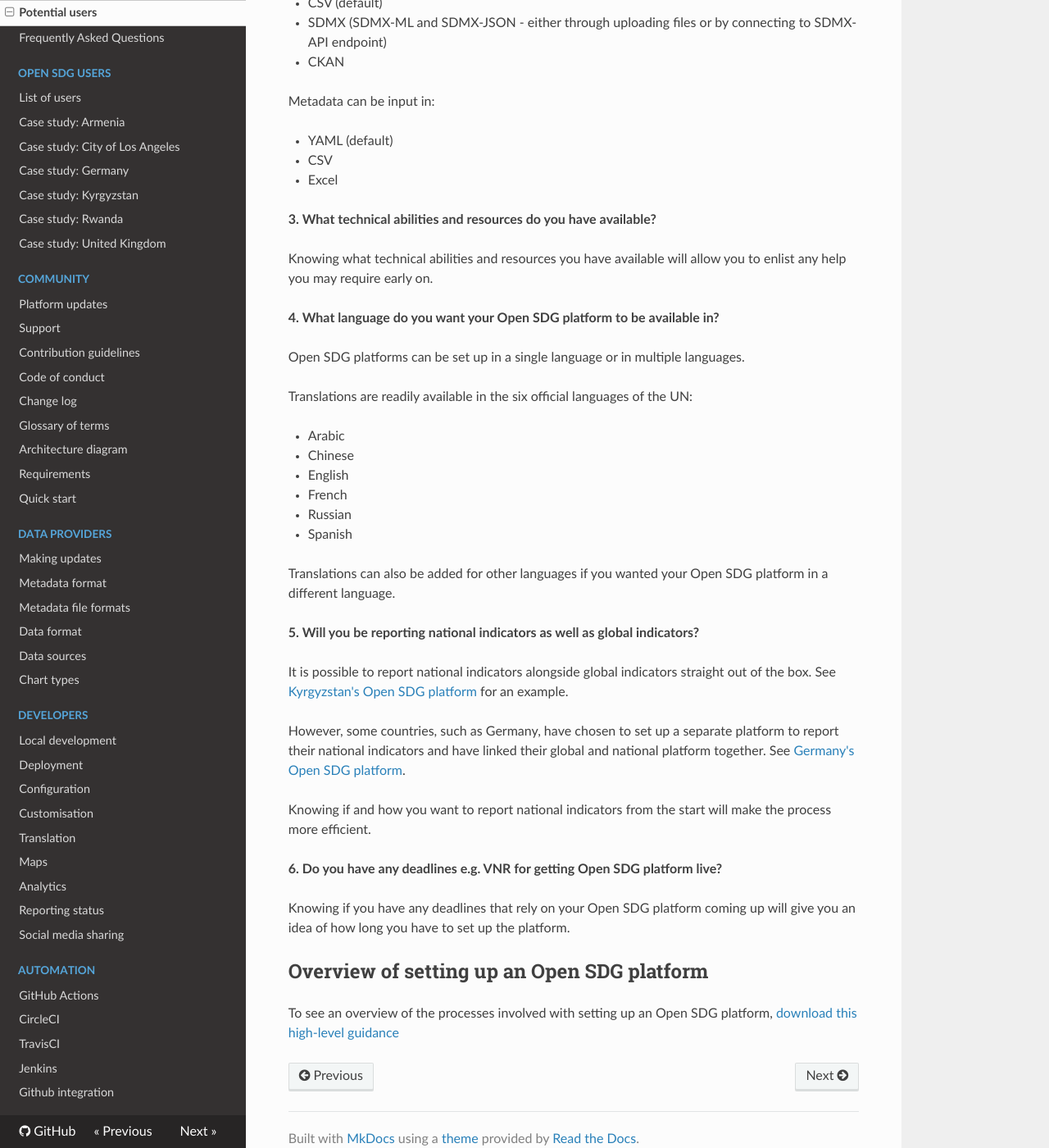
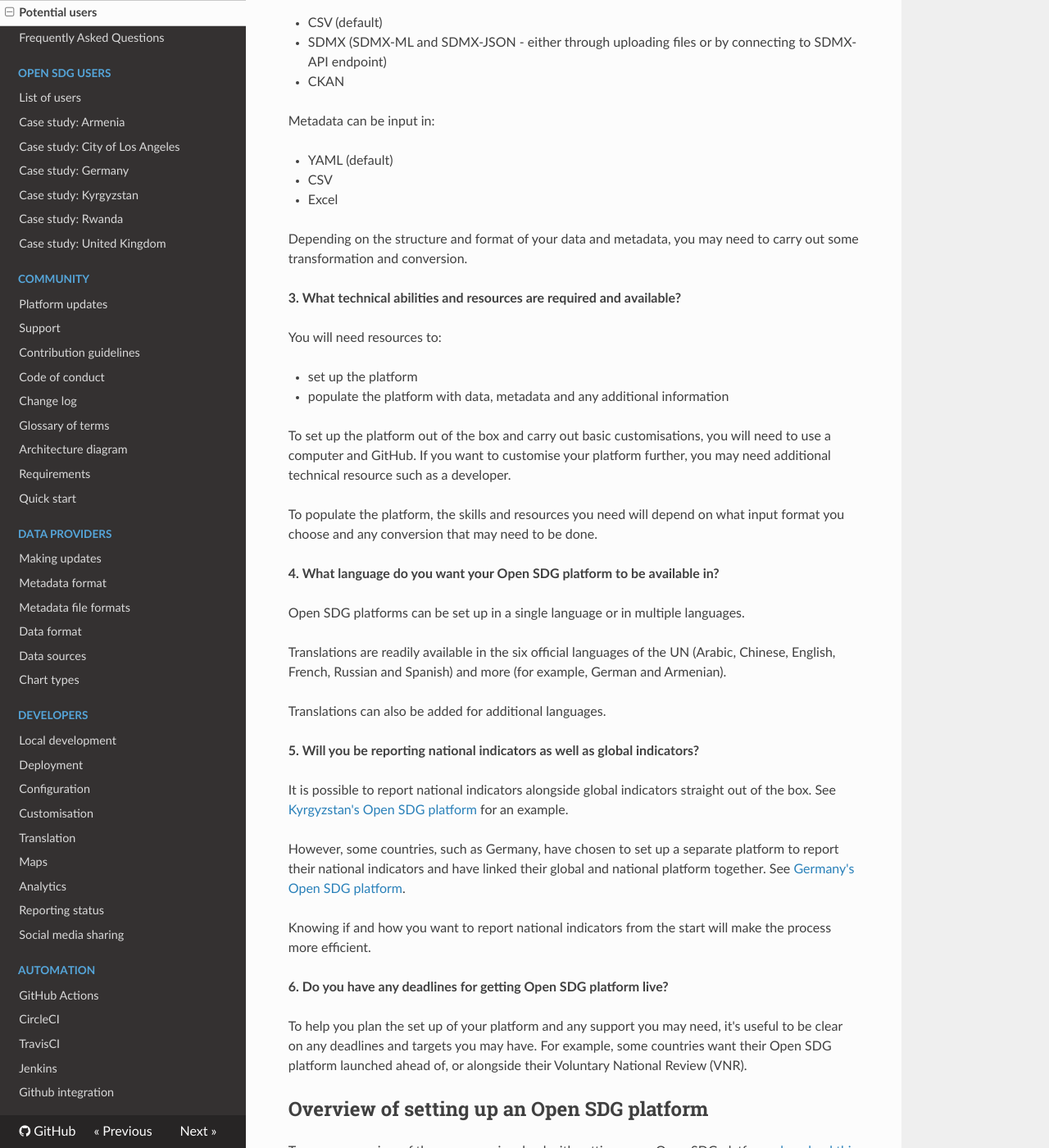
Before and after one commit to open-sdg/open-sdg, an MkDocs documentation site: the page built from docs/potential-users.md, in a window 1280 px wide and 1400 px high, scrolled down 680 px. Shown: the whole window at 82% size. Built offline with MkDocs 1.6.1, drawn with Linux system fonts in a browser that asks for light colours; nearby versions of some CDN libraries; old or Windows-style settings are respelled for this version of MkDocs; some of the changed text lies outside the part shown.

Commit message:
Update potential-users.md

```diff
--- a/docs/potential-users.md
+++ b/docs/potential-users.md
@@ -1,6 +1,8 @@
 <h1>Potential users</h1>
 
 If you are considering using an Open SDG platform, we would love to hear about it. Please email the Open SDG team at [opensdg@googlegroups.com](mailto:opensdg@googlegroups.com) or [raise an issue on GitHub](https://github.com/open-sdg/open-sdg/issues/new) to let us know and ask us questions.
+
+For general information about Open SDG, please also see the [FAQ page](faq.md) and the [Features page](open-sdg-features.md). When you are ready to start setting up your Open SDG platform, check out the [quick start guide](quick-start.md).
 
 ## Considerations
 
@@ -8,11 +10,11 @@
 
 **1. How much data and metadata has been collected?**
 
-Setting up an Open SDG platform is quite straightforward and doesn't take much time. However, collecting data and metadata for each of the indicators is more difficult and can be very time consuming, and it is just as important to report metadata as it is data.
+Setting up an Open SDG platform doesn't take too much time. The length of time it takes to get the platform populated will depend on how much data and metadata has already been collected.
 
-We recommend that data should not be uploaded for an indicator until the metadata is also ready to be uploaded.
+It's good practice to collect and upload metadata at the same time as collecting and uploading data.
 
-**2. What format will data and metadata be inputted in?**
+**2. What is the structure and format of your data and metadata?**
 
 Data can be input in:
 
@@ -26,24 +28,26 @@
 - CSV
 - Excel
 
-**3. What technical abilities and resources do you have available?**
+Depending on the structure and format of your data and metadata, you may need to carry out some transformation and conversion.
 
-Knowing what technical abilities and resources you have available will allow you to enlist any help you may require early on.
+**3. What technical abilities and resources are required and available?**
+
+You will need resources to:
+
+- set up the platform
+- populate the platform with data, metadata and any additional information
+
+To set up the platform out of the box and carry out basic customisations, you will need to use a computer and GitHub. If you want to customise your platform further, you may need additional technical resource such as a developer.
+
+To populate the platform, the skills and resources you need will depend on what input format you choose and any conversion that may need to be done.
 
 **4. What language do you want your Open SDG platform to be available in?**
 
 Open SDG platforms can be set up in a single language or in multiple languages.
 
-Translations are readily available in the six official languages of the UN:
+Translations are readily available in the six official languages of the UN (Arabic, Chinese, English, French, Russian and Spanish) and more (for example, German and Armenian).
 
-- Arabic
-- Chinese
-- English
-- French
-- Russian
-- Spanish
-
-Translations can also be added for other languages if you wanted your Open SDG platform in a different language.
+Translations can also be added for additional languages.
 
 **5. Will you be reporting national indicators as well as global indicators?**
 
@@ -53,10 +57,10 @@
 
 Knowing if and how you want to report national indicators from the start will make the process more efficient.
 
-**6. Do you have any deadlines e.g. VNR for getting Open SDG platform live?**
+**6. Do you have any deadlines for getting Open SDG platform live?**
 
-Knowing if you have any deadlines that rely on your Open SDG platform coming up will give you an idea of how long you have to set up the platform.
+To help you plan the set up of your platform and any support you may need, it's useful to be clear on any deadlines and targets you may have. For example, some countries want their Open SDG platform launched ahead of, or alongside their Voluntary National Review (VNR).
 
 ## Overview of setting up an Open SDG platform
 
-To see an overview of the processes involved with setting up an Open SDG platform, [download this high-level guidance](https://github.com/open-sdg/open-sdg/blob/new-country-considerations/docs/platform_process-v1.pdf?raw=1)
+To see an overview of the processes involved with setting up an Open SDG platform, [download this summary diagram](https://github.com/open-sdg/open-sdg/blob/new-country-considerations/docs/platform_process-v1.pdf?raw=1)
```
